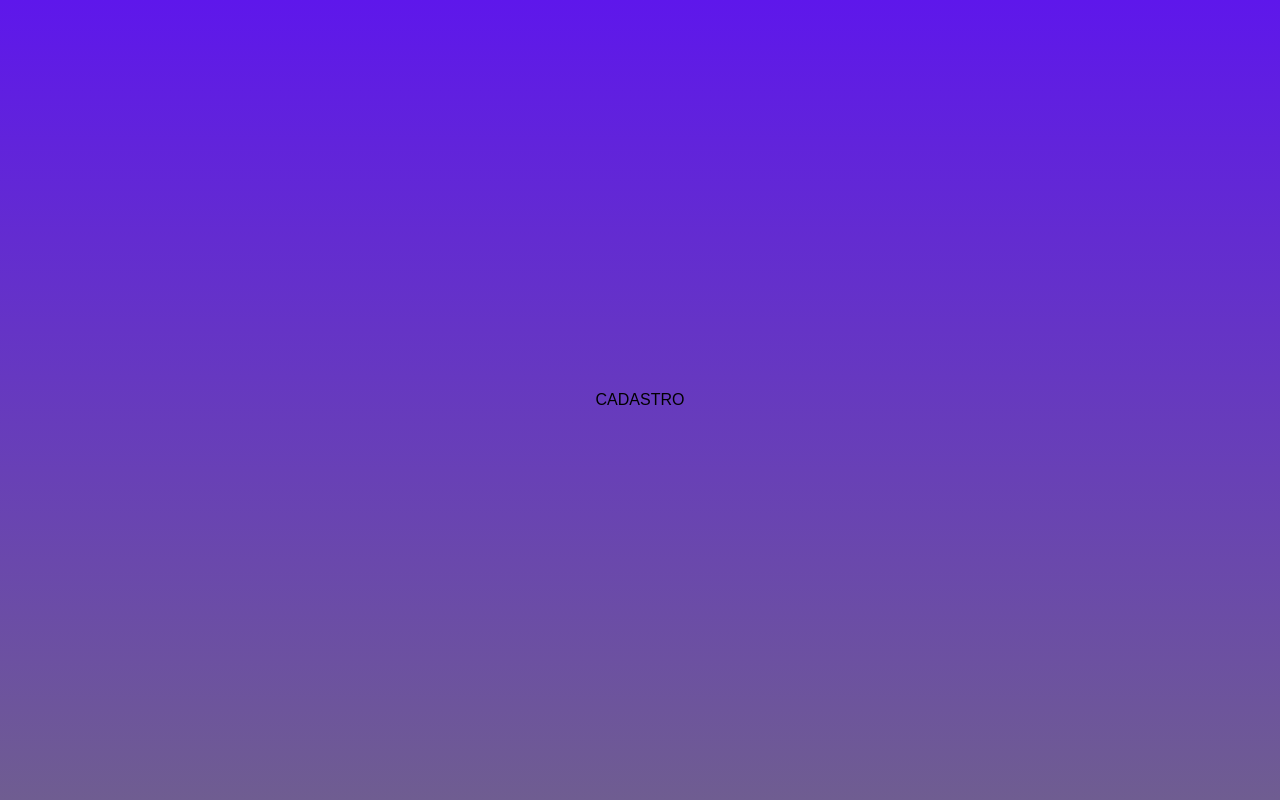
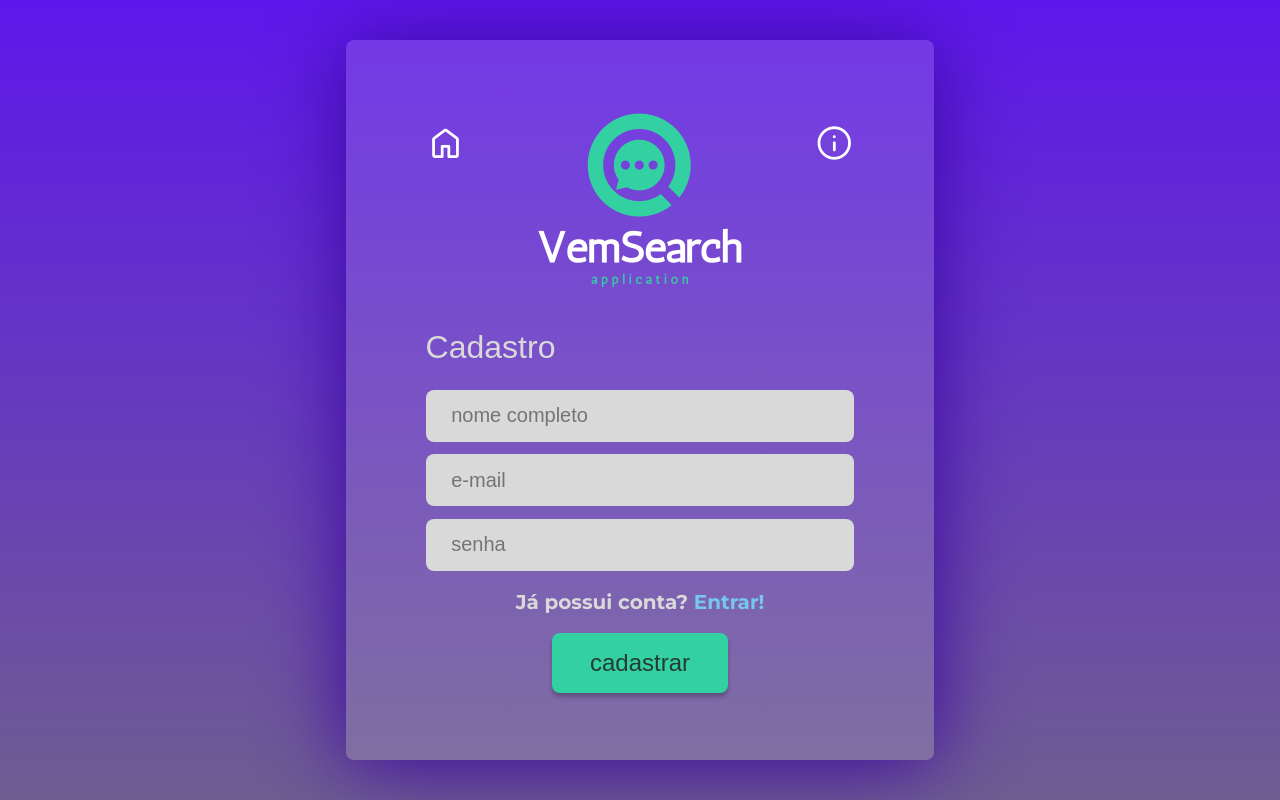
Before and after one commit to MarcosPaulo62/VemSearch, a React (Create React App) app: page /cadastro in a window 1280 px wide. Built offline with nearby package versions, Linux system fonts and the light colour scheme; a web font is replaced by a local one.

Commit message:
cadastro finalizado

```diff
--- a/src/components/Alert/style.tsx
+++ b/src/components/Alert/style.tsx
@@ -5,7 +5,7 @@ export interface AlertProps {
 }
 
 export const AlertStyled = styled.div<AlertProps>`
-    width: 250px;
+    width: 260px;
     height: 90px;
     padding: 0 1.5rem;
     display: flex;
@@ -20,4 +20,16 @@ export const AlertStyled = styled.div<AlertProps>`
     right: 4.5rem;
     bottom: 5%;
     border-radius: 4px;
+    animation: desliza .5s;
+
+    @keyframes desliza {
+        from{
+            opacity: 0;
+            right: -260px;
+        }
+        to {
+            opacity: 1;
+            right: 4.5rem;
+        }
+    }
 `
--- a/src/pages/Cadastro/Cadastro.tsx
+++ b/src/pages/Cadastro/Cadastro.tsx
@@ -1,7 +1,112 @@
+import { set, useForm } from 'react-hook-form';
+import { Link, useNavigate } from 'react-router-dom';
+import { CardBackground } from "../../components/CardBackground/CardBackground";
+import { MainRegister } from "./style";
+import logo from '../../assets/logo.png';
+import { Button } from '../../components/Button/Button';
+import { IFormAuthValues } from '../../utils/interface';
+import { Alert } from '../../components/Alert/Alert';
+import { useState } from 'react';
+
 export function Cadastro(){
+    const apiKey = 'http://vemser-dbc.dbccompany.com.br:39000/vemser/dbc-pessoa-api'
+    const [alert, setAlert] = useState<string>('');
+    const navigate = useNavigate();
+    const { register, handleSubmit, reset, formState: { errors } } = useForm<IFormAuthValues>();
+
+    const onSubmit = (data: IFormAuthValues) => {
+        loginUser(data);
+        reset();
+    };
+
+    async function loginUser(user: IFormAuthValues){
+        const response = await fetch(`${apiKey}/auth/create`, {
+            method: "POST",
+            headers: {
+                'Content-Type': 'application/json',
+            },
+            body: JSON.stringify(user),
+        });
+
+        if (!response.ok){
+            console.log("Erro ao fazer requisição!");
+            setAlert(`Aviso: usuário já cadastrado!`);
+            setTimeout(() => setAlert(''), 3000);
+            reset();
+            return;
+        }
+
+        const token = await response.text();
+        localStorage.setItem("token", token);
+
+        setAlert('Sucesso! Redirecionando...');
+        setTimeout(() => {
+            setAlert('');
+            navigate('/login')
+        }, 2000)
+    }
+
     return(
-        <>
-        CADASTRO
-        </>
+        <CardBackground width="46vw">
+            <MainRegister>
+                <div className='icons'>
+                    <Link to='/'>
+                        <span className="material-symbols-rounded">
+                            home
+                        </span>
+                    </Link>
+                    <Link to='/'>
+                        <img src={logo} alt="Logo VemSearch application" />
+                    </Link>
+                    <Link to='/sobre'>
+                        <span className="material-symbols-rounded">
+                            info
+                        </span>
+                    </Link>
+                </div>
+
+                <form onSubmit={handleSubmit(onSubmit)}>
+                    <h2>Cadastro</h2>
+                    <input
+                        type='text'
+                        placeholder='nome completo'
+                        {...register("login")}
+                        required
+                        minLength={3}
+                    />
+
+                    <input
+                        type='email'
+                        placeholder='e-mail'
+                        required
+                    />
+
+                    <input
+                        type='password'
+                        placeholder='senha'
+                        {...register("senha")}
+                        required
+                        minLength={8}
+                    />
+
+                    <span>Já possui conta? <Link className='link' to='/login'>Entrar!</Link></span>
+
+                    <Button
+                        border='none'
+                        color='var(--black-85)'
+                        backgroundColor='var(--brand-2)'
+                        width='176px'
+                    >cadastrar</Button>
+                </form>
+            </MainRegister>
+            {alert && (
+                <Alert backgroundColor={
+                    alert == 'Aguarde, redirecionando...'
+                    ? 'rgba(41, 182, 47, 0.70)'
+                    : 'rgba(228, 96, 0, 0.64)'
+                }>{alert}</Alert>
+            )}
+        </CardBackground>
+
     )
 }
--- /dev/null
+++ b/src/pages/Cadastro/style.ts
@@ -0,0 +1,61 @@
+import { styled } from "styled-components";
+
+export const MainRegister = styled.div`
+    width: 100%;
+
+    .icons{
+        display: flex;
+        justify-content: space-between;
+        align-items: start;
+
+        span{
+            margin-top: 3rem;
+            font-size: 2.5rem;
+            color: white;
+        }
+
+        img{
+            width: 250px;
+        }
+    }
+
+    form{
+        display: flex;
+        flex-direction: column;
+        gap: .8rem;
+
+        h2{
+            font-weight: 400;
+            font-size: 2rem;
+            color: var(--off-white);
+            margin-bottom: .7rem;
+        }
+
+        input{
+            background-color: var(--off-white);
+            padding: 0.9rem 1.6rem;
+            border-radius: 8px;
+            border: none;
+            font-size: 1.25rem;
+            color: var(--black-85);
+        }
+
+        span{
+            margin: .4rem auto;
+            color: var(--off-white);
+            font-size: 1.25rem;
+            font-weight: 700;
+            font-family: Montserrat;
+
+            .link{
+                color: #75C7EB;
+                text-decoration: none;
+                font-family: Montserrat;
+            }
+        }
+
+        button{
+            margin: 0 auto 2rem;
+        }
+    }
+`
--- a/src/pages/Login/Login.tsx
+++ b/src/pages/Login/Login.tsx
@@ -1,22 +1,23 @@
-import { useForm } from 'react-hook-form';
+import { set, useForm } from 'react-hook-form';
 import { Link, useNavigate } from 'react-router-dom';
 import { CardBackground } from "../../components/CardBackground/CardBackground";
-import { MainLogin } from "./styles";
+import { MainLogin } from "./style";
 import logo from '../../assets/logo.png';
 import { Button } from '../../components/Button/Button';
 import { IFormAuthValues } from '../../utils/interface';
 import { Alert } from '../../components/Alert/Alert';
+import { useState } from 'react';
 
 export function Login(){
+    const apiKey = 'http://vemser-dbc.dbccompany.com.br:39000/vemser/dbc-pessoa-api'
+    const [alert, setAlert] = useState<string>('');
     const navigate = useNavigate();
-    const { register, handleSubmit, reset } = useForm<IFormAuthValues>();
+    const { register, handleSubmit, reset, formState: { errors } } = useForm<IFormAuthValues>();
 
     const onSubmit = (data: IFormAuthValues) => {
         loginUser(data);
         reset();
     };
-
-    const apiKey = 'http://vemser-dbc.dbccompany.com.br:39000/vemser/dbc-pessoa-api'
 
     async function loginUser(user: IFormAuthValues){
         const response = await fetch(`${apiKey}/auth`, {
@@ -28,12 +29,22 @@ export function Login(){
         });
 
         if (!response.ok){
-            throw new Error("Erro ao fazer requisição!");
+            console.log("Erro ao fazer requisição!");
+            setAlert(`Aviso: usuário não cadastrado!`);
+            setTimeout(() => setAlert(''), 3000);
+            reset();
+            return;
         }
 
         const token = await response.text();
         localStorage.setItem("token", token);
-        navigate('/area-logada');
+        localStorage.setItem("userLogado", user.login);
+
+        setAlert('Aguarde, redirecionando...');
+        setTimeout(() => {
+            setAlert('');
+            navigate('/area-logada')
+        }, 2000)
     }
 
     return(
@@ -54,7 +65,6 @@ export function Login(){
                         </span>
                     </Link>
                 </div>
-                <Alert backgroundColor='red'>Olá</Alert>
 
                 <form onSubmit={handleSubmit(onSubmit)}>
                     <h2>Login</h2>
@@ -63,6 +73,7 @@ export function Login(){
                         placeholder='nome'
                         {...register("login")}
                         required
+                        minLength={3}
                     />
 
                     <input
@@ -83,6 +94,13 @@ export function Login(){
                     >entrar</Button>
                 </form>
             </MainLogin>
+            {alert && (
+                <Alert backgroundColor={
+                    alert == 'Aguarde, redirecionando...'
+                    ? 'rgba(41, 182, 47, 0.70)'
+                    : 'rgba(228, 96, 0, 0.64)'
+                }>{alert}</Alert>
+            )}
         </CardBackground>
 
     )
--- a/src/utils/interface.ts
+++ b/src/utils/interface.ts
@@ -2,3 +2,9 @@ export interface IFormAuthValues {
     login: string,
     senha: string,
 }
+
+export interface IFormAuthCreateValues {
+    login: string,
+    email: string,
+    senha: string,
+}
```
Also changed, not shown: src/pages/Login/style.ts (renamed from src/pages/Login/styles.ts).
